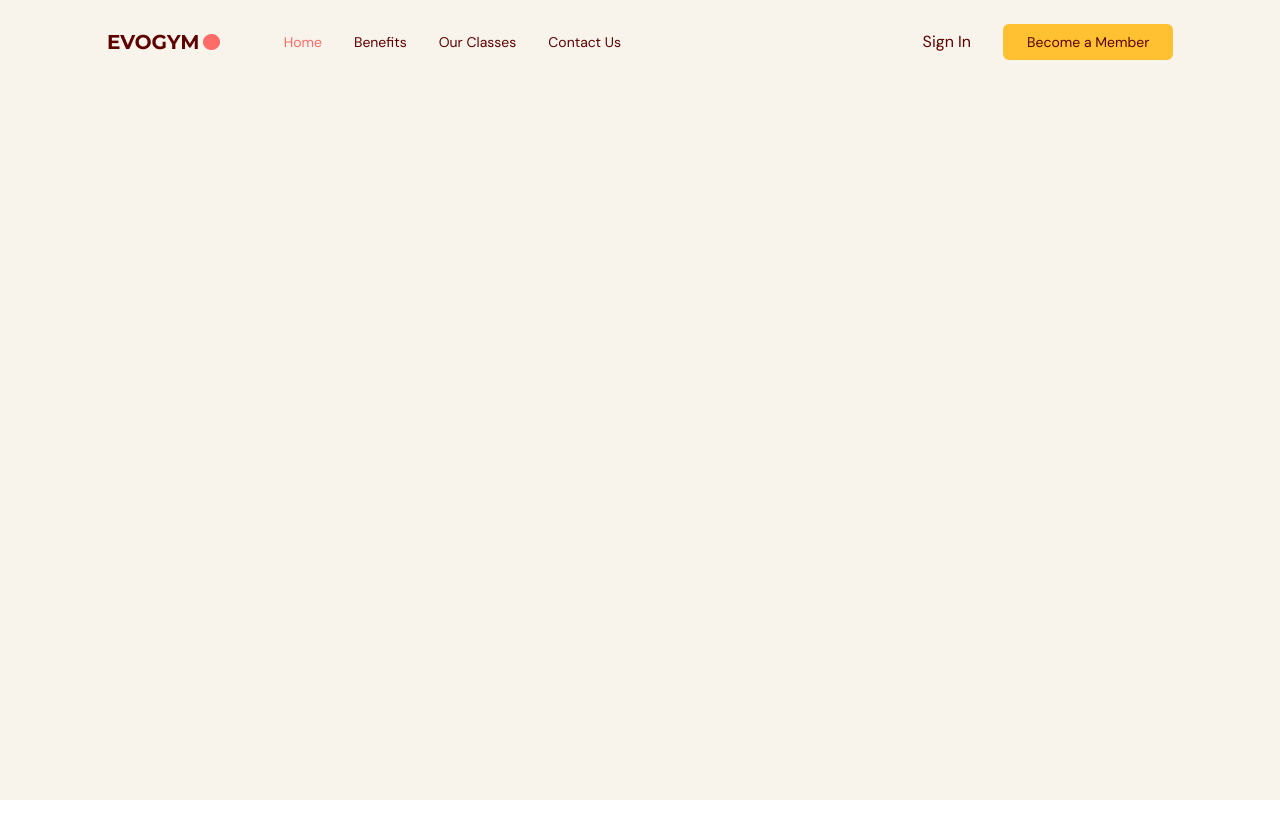
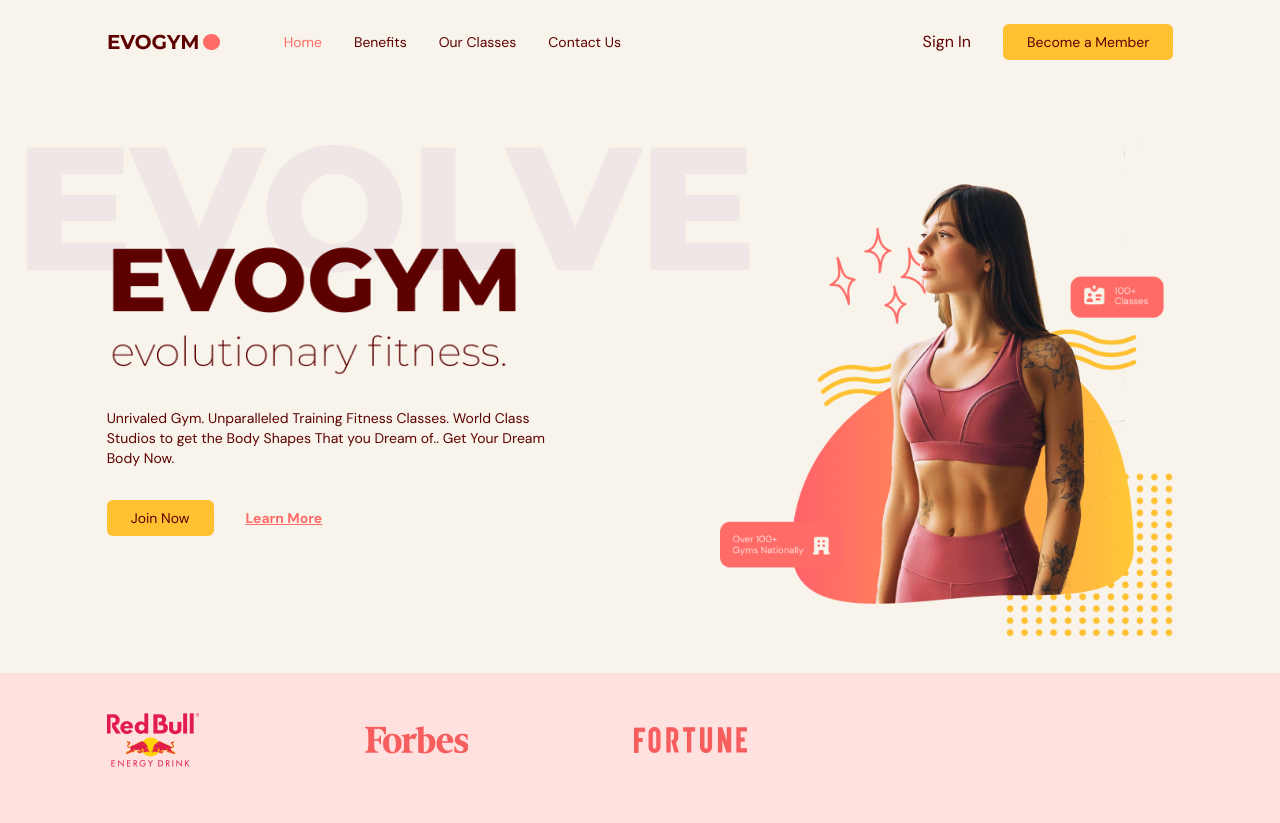
Before and after one commit to Rahulkaradwal/fitfat, a React (Vite) app: page / in a window 1280 px wide. Before the commit the page ends 800 px from the top, so only its background shows below. Built offline with nearby package versions, Linux system fonts and the light colour scheme.

Commit message:
feat: add home page

```diff
--- a/src/App.tsx
+++ b/src/App.tsx
@@ -1,6 +1,7 @@
 import { useEffect, useState } from "react";
 import Navbar from "./components/Navbar";
 import { SelectedPage } from "./components/shared/types";
+import Home from "./components/Home";
 
 function App() {
   const [selectedPage, setSelectedPage] = useState<SelectedPage>(
@@ -30,6 +31,7 @@
         selectedPage={selectedPage}
         setSelectedPage={setSelectedPage}
       />
+      <Home setSelectedPage={setSelectedPage} />
     </div>
   );
 }
--- /dev/null
+++ b/src/components/Home.tsx
@@ -0,0 +1,101 @@
+import useMediaQuery from "../hooks/useMediaQuery";
+import ActionButton from "./shared/ActionButton";
+
+import HomePageText from "./../assets/HomePageText.png";
+import HomePageGraphic from "./../assets/HomePageGraphic.png";
+import SponserForbes from "./../assets/SponsorForbes.png";
+import SponserFortune from "./../assets/SponsorFortune.png";
+import SponserRedBull from "./../assets/SponsorRedBull.png";
+import AnchorLink from "react-anchor-link-smooth-scroll";
+import { motion } from "framer-motion";
+import { SelectedPage } from "../components/shared/types";
+
+type Props = {
+  setSelectedPage: (value: SelectedPage) => void;
+};
+
+const Home = ({ setSelectedPage }: Props) => {
+  const isAboveMediumScreens = useMediaQuery("(min-width: 1060px)");
+
+  return (
+    <section id="home" className="gap-16 bg-gray-20 py-10 md:h-full md:pb-0">
+      {/* IMAGE AND MAIN HEADER */}
+      <motion.div
+        className="mx-auto w-5/6 items-center justify-center md:flex md:h-5/6"
+        onViewportEnter={() => setSelectedPage(SelectedPage.Home)}
+      >
+        {/* MAIN HEADER */}
+        <div className="z-10 mt-32 md:basis-3/5">
+          {/* HEADINGS */}
+          <motion.div
+            className="md:-mt-20"
+            initial="hidden"
+            whileInView="visible"
+            viewport={{ once: true, amount: 0.5 }}
+            transition={{ duration: 0.5 }}
+            variants={{
+              hidden: { opacity: 0, x: -50 },
+              visible: { opacity: 1, x: 0 },
+            }}
+          >
+            <div className="relative">
+              <div className="before:absolute before:-left-20 before:-top-20 before:z-[-1] md:before:content-evolvetext">
+                <img alt="home-page-text" src={HomePageText} />
+              </div>
+            </div>
+
+            <p className="mt-8 text-sm">
+              Unrivaled Gym. Unparalleled Training Fitness Classes. World Class
+              Studios to get the Body Shapes That you Dream of.. Get Your Dream
+              Body Now.
+            </p>
+          </motion.div>
+
+          {/* ACTIONS */}
+          <motion.div
+            className="mt-8 flex items-center gap-8"
+            initial="hidden"
+            whileInView="visible"
+            viewport={{ once: true, amount: 0.5 }}
+            transition={{ delay: 0.2, duration: 0.5 }}
+            variants={{
+              hidden: { opacity: 0, x: -50 },
+              visible: { opacity: 1, x: 0 },
+            }}
+          >
+            <ActionButton setSelectedPage={setSelectedPage}>
+              Join Now
+            </ActionButton>
+            <AnchorLink
+              className="text-sm font-bold text-primary-500 underline hover:text-secondary-500"
+              onClick={() => setSelectedPage(SelectedPage.Contactus)}
+              href={`#${SelectedPage.Contactus}`}
+            >
+              <p>Learn More</p>
+            </AnchorLink>
+          </motion.div>
+        </div>
+
+        {/* IMAGE */}
+        <div className="flex basis-3/5 justify-center md:z-10 md:ml-40 md:mt-16 md:justify-items-end">
+          <img alt="home-pageGraphic" src={HomePageGraphic} />
+        </div>
+      </motion.div>
+
+      {/* SPONSORS */}
+      {isAboveMediumScreens && (
+        <div className="h-[150px] w-full bg-primary-100 py-10">
+          <div className="mx-auto w-5/6">
+            <div className="flex w-3/5 items-center justify-between gap-8">
+              <img alt="redbull-sponsor" src={SponserRedBull} />
+              <img alt="forbes-sponsor" src={SponserForbes} />
+              <img alt="fortune-sponsor" src={SponserFortune} />
+            </div>
+          </div>
+        </div>
+      )}
+    </section>
+  );
+};
+
+export default Home;
--- a/src/components/Navbar.tsx
+++ b/src/components/Navbar.tsx
@@ -21,8 +21,10 @@
   const navBackground = isTopOfPage ? "" : "bg-primary-100 drop-shadow";
 
   return (
-    <nav className={` ${flexBetween} fixed top-0 z-30 w-full py-6`}>
-      <div className={` ${navBackground} ${flexBetween} mx-auto w-5/6 gap-16`}>
+    <nav
+      className={` ${navBackground} ${flexBetween} fixed top-0 z-30 w-full py-6`}
+    >
+      <div className={` ${flexBetween} mx-auto w-5/6 gap-16`}>
         <img src={Logo} alt="logo" />
         {isAboveMediumScreens ? (
           <div className={`${flexBetween} w-full`}>
```
